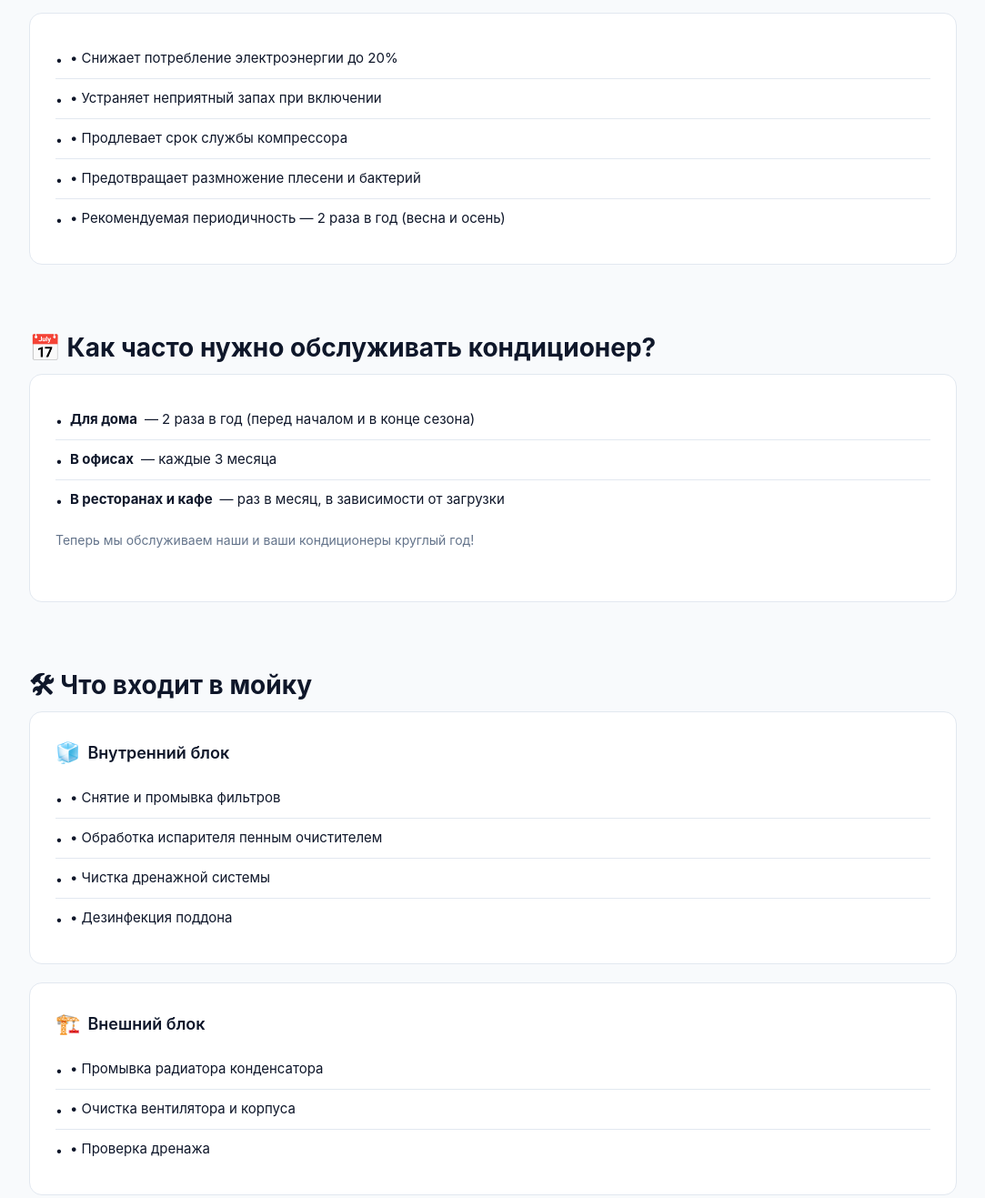
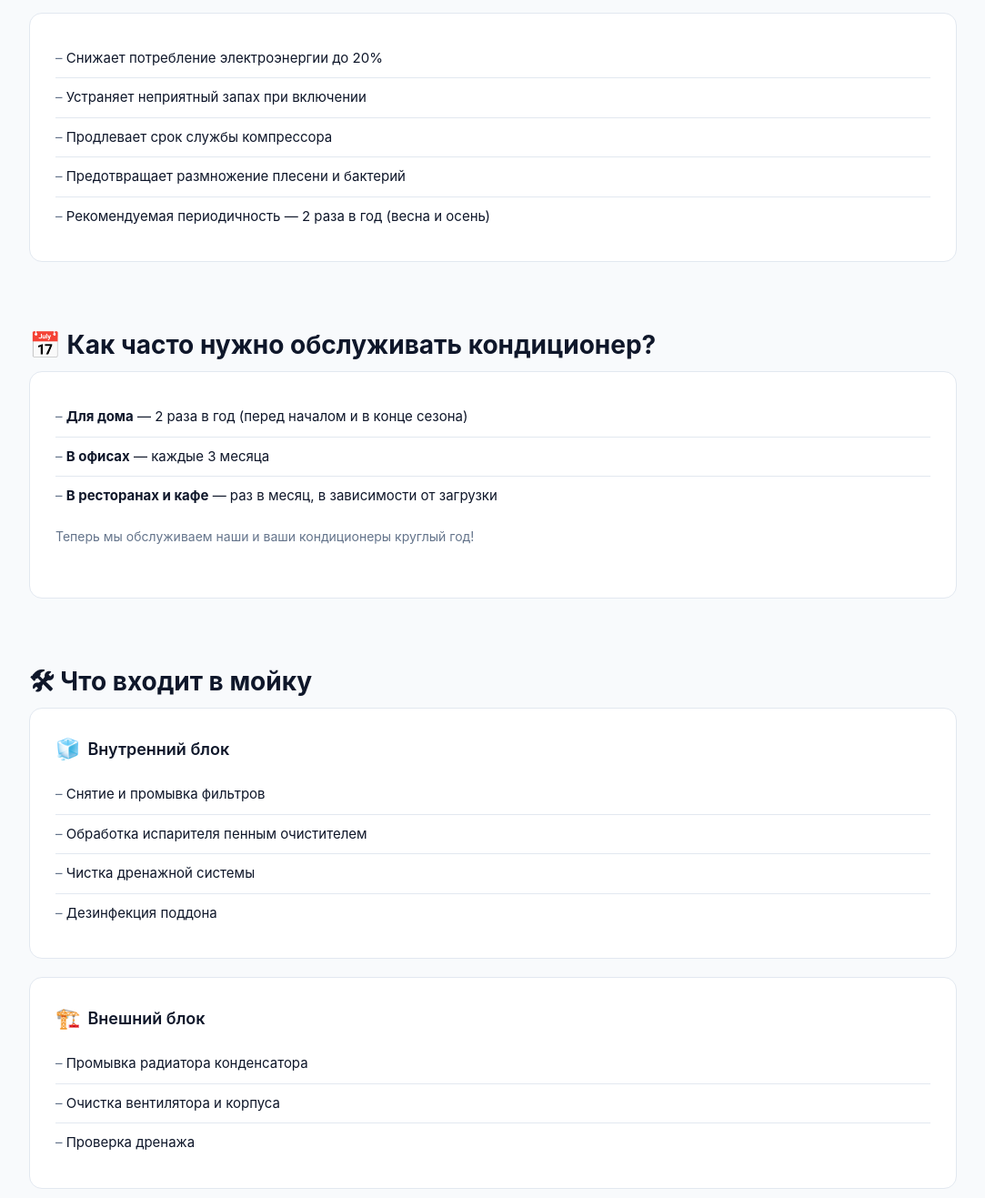
Before and after one commit to shulykun/landing_moe, a website: page cleaning.html in a window 1280 px wide. Shown: the part 1620-2937 px from the top of the page at 91% size, without its empty margins (98-1181 px from the left). Drawn offline with Linux system fonts and the light colour scheme.

Commit message:
fix: чистые списки без дублей символов

```diff
--- a/cleaning.html
+++ b/cleaning.html
@@ -69,10 +69,10 @@ body {
 .card ul { list-style: none; padding: 0; }
 .card li {
   padding: 10px 0; border-bottom: 1px solid var(--border); font-size: 15px;
-  display: flex; align-items: flex-start; gap: 8px; color: var(--text);
+  color: var(--text);
 }
 .card li:last-child { border-bottom: none; }
-.card li::before { content: '•'; font-size: 14px; flex-shrink: 0; margin-top: 2px; }
+.card li::before { content: var(--bullet, "– "); color: var(--text-muted); }
 .cta-block {
   background: linear-gradient(135deg, #0f172a 0%, #1e3a5f 100%);
   color: white; border-radius: var(--radius); padding: 36px 28px;
@@ -275,11 +275,11 @@ document.addEventListener('DOMContentLoaded', function(){
 
   <div class="card">
     <ul>
-      <li>• Снижает потребление электроэнергии до 20%</li>
-      <li>• Устраняет неприятный запах при включении</li>
-      <li>• Продлевает срок службы компрессора</li>
-      <li>• Предотвращает размножение плесени и бактерий</li>
-      <li>• Рекомендуемая периодичность — 2 раза в год (весна и осень)</li>
+      <li>Снижает потребление электроэнергии до 20%</li>
+      <li>Устраняет неприятный запах при включении</li>
+      <li>Продлевает срок службы компрессора</li>
+      <li>Предотвращает размножение плесени и бактерий</li>
+      <li>Рекомендуемая периодичность — 2 раза в год (весна и осень)</li>
     </ul>
   </div>
 </div>
@@ -303,19 +303,19 @@ document.addEventListener('DOMContentLoaded', function(){
   <div class="card">
     <h3><span class="emoji">🧊</span> Внутренний блок</h3>
     <ul>
-      <li>• Снятие и промывка фильтров</li>
-      <li>• Обработка испарителя пенным очистителем</li>
-      <li>• Чистка дренажной системы</li>
-      <li>• Дезинфекция поддона</li>
+      <li>Снятие и промывка фильтров</li>
+      <li>Обработка испарителя пенным очистителем</li>
+      <li>Чистка дренажной системы</li>
+      <li>Дезинфекция поддона</li>
     </ul>
   </div>
 
   <div class="card">
     <h3><span class="emoji">🏗️</span> Внешний блок</h3>
     <ul>
-      <li>• Промывка радиатора конденсатора</li>
-      <li>• Очистка вентилятора и корпуса</li>
-      <li>• Проверка дренажа</li>
+      <li>Промывка радиатора конденсатора</li>
+      <li>Очистка вентилятора и корпуса</li>
+      <li>Проверка дренажа</li>
     </ul>
   </div>
 </div>
```
